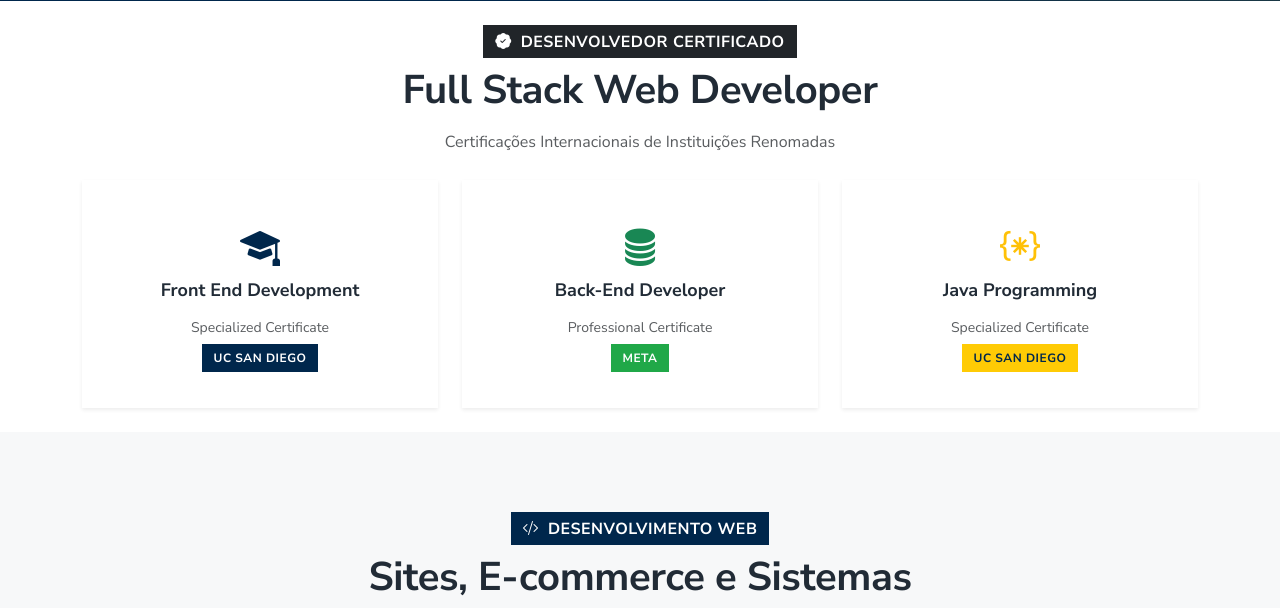
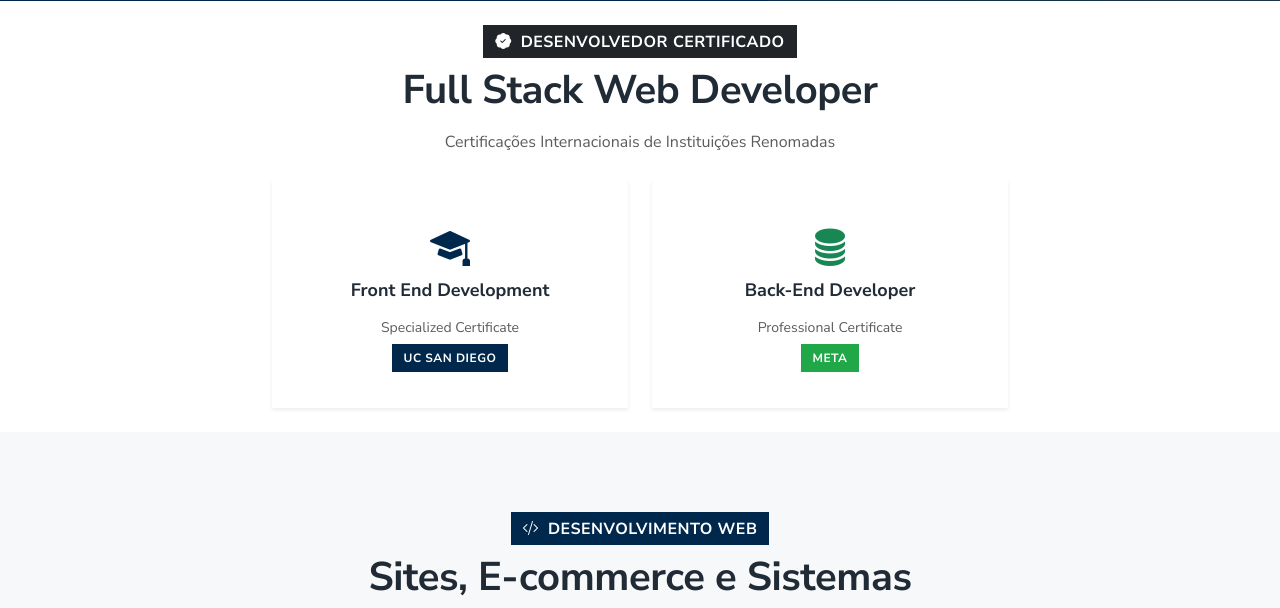
Before and after one commit to kelsonbrito50/ecommdev-demo, a Django app: page /servicos/ in a window 1280 px wide. Shown: the part 352-960 px from the top of the page. Run offline with Django 5.2, Linux system fonts and the light colour scheme; data comes from the database, SQL or seed files in the repository; data that the repository does not hold is empty; parts of the project's set-up code (start-up, migrations or seed data) failed here and were passed over.

Commit message:
Remove Java Programming certification from services page
Removed the Java Programming (UC San Diego) certification card from the
certifications section as requested.

```diff
--- a/templates/servicos/lista.html
+++ b/templates/servicos/lista.html
@@ -39,16 +39,6 @@
                         <h6 class="fw-bold">Back-End Developer</h6>
                         <p class="text-muted small mb-1">{% trans "Professional Certificate" %}</p>
                         <span class="badge bg-success">Meta</span>
-                    </div>
-                </div>
-            </div>
-            <div class="col-md-4">
-                <div class="card h-100 border-0 shadow-sm text-center p-3">
-                    <div class="card-body">
-                        <i class="bi bi-braces-asterisk text-warning fs-1 mb-3"></i>
-                        <h6 class="fw-bold">Java Programming</h6>
-                        <p class="text-muted small mb-1">{% trans "Specialized Certificate" %}</p>
-                        <span class="badge bg-warning text-dark">UC San Diego</span>
                     </div>
                 </div>
             </div>
```
